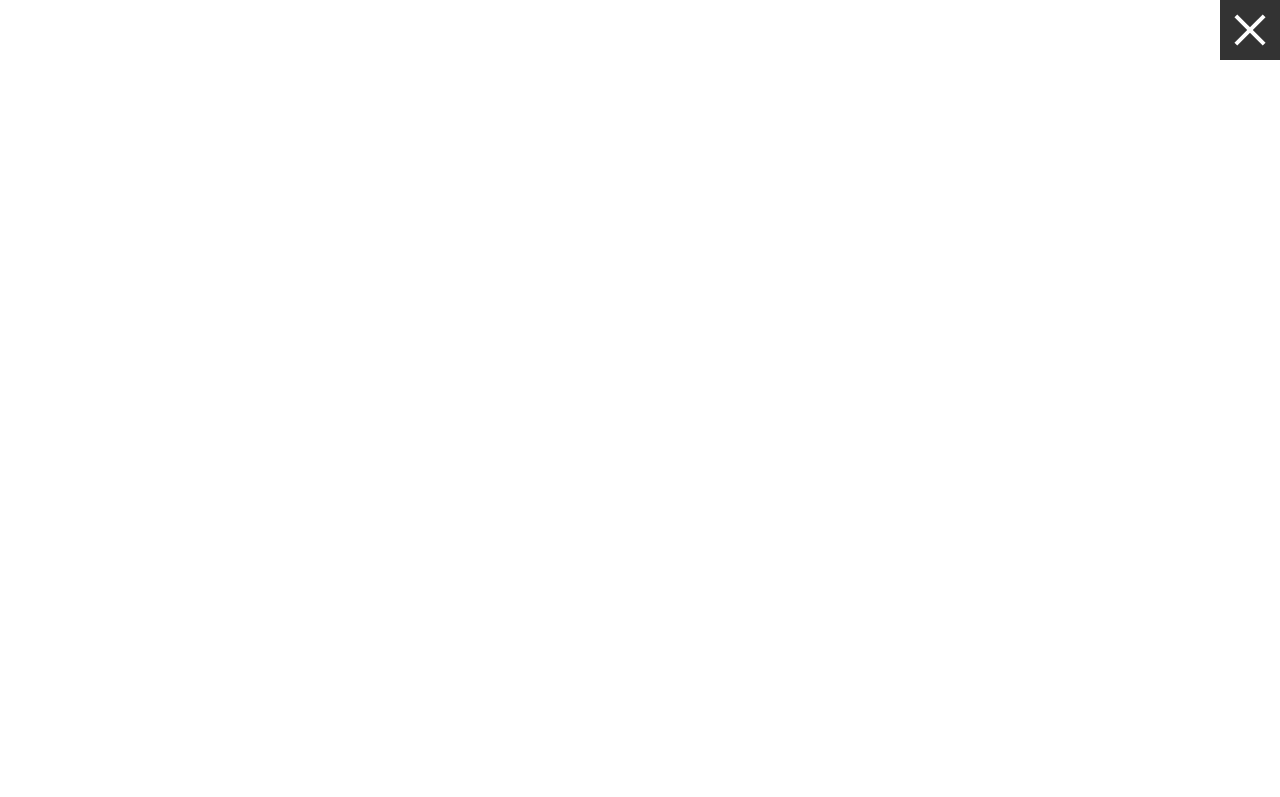
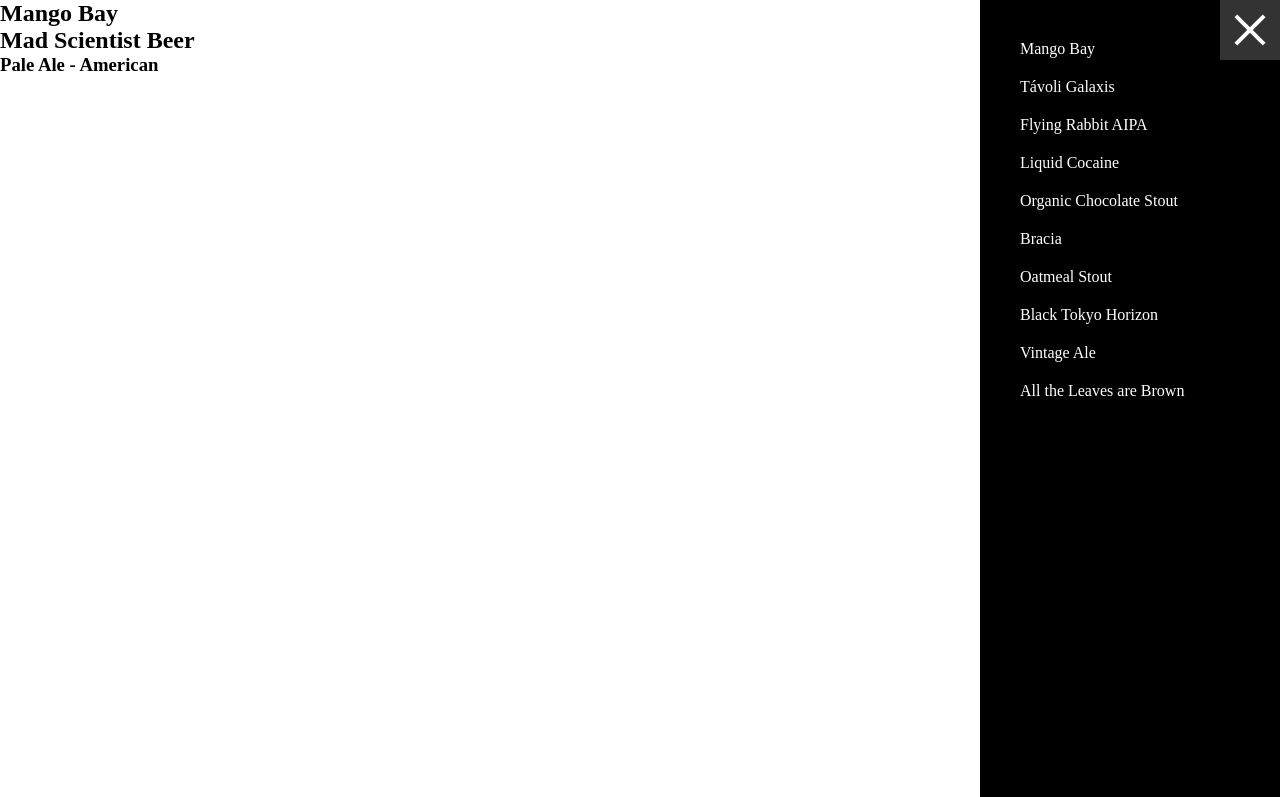
Before and after one commit to andrasghyczy/w7-practices, a plain HTML site: page frontend/index.html in a window 1280 px wide. Both pictures are taken after a click on the button 1250 px from the left and 30 px from the top of the page. Shown: the top 797 px of the page. Drawn offline with Linux system fonts and the light colour scheme.

Commit message:
Wednesday workflow

```diff
--- /dev/null
+++ b/frontend/data.js
@@ -0,0 +1,57 @@
+const beers = {
+	id: "beers",
+	logo: "Best Beers",
+	button: "details",
+	cards: [
+		{
+			title: "Mango Bay",
+			sub: "Mad Scientist Beer",
+			text: "Pale Ale - American"
+		},
+		{
+			title: "Távoli Galaxis",
+			sub: "Rothbeer Brewery",
+			text: "IPA - American"
+		},
+		{
+			title: "Flying Rabbit AIPA",
+			sub: "MONYO Brewing Co.",
+			text: "IPA - American"
+		},
+		{
+			title: "Liquid Cocaine",
+			sub: "Mad Scientist Beer",
+			text: "IPA - Imperial"
+		},
+		{
+			title: "Organic Chocolate Stout",
+			sub: "Samuel Smith Old Brewery",
+			text: "Stout - English"
+		},
+		{
+			title: "Bracia",
+			sub: "Thornbridge Brewery",
+			text: "Strong Ale - English"
+		},
+		{
+			title: "Oatmeal Stout",
+			sub: "Samuel Smith Old Brewery",
+			text: "Stout - Oatmeal"
+		},
+		{
+			title: "Black Tokyo Horizon",
+			sub: "BrewDog",
+			text: "Stout - American Imperial"
+		},
+		{
+			title: "Vintage Ale",
+			sub: "Fuller's",
+			text: "Old Ale"
+		},
+		{
+			title: "All the Leaves are Brown",
+			sub: "Tempest Brewing Company",
+			text: "Brown Ale - American"
+		},
+	]
+}
--- a/frontend/index.html
+++ b/frontend/index.html
@@ -7,6 +7,7 @@
 	<title>This is FRONTEND</title>
 	<link rel="stylesheet" href="reset.css">
 	<link rel="stylesheet" href="style.css">
+	<script src="data.js"></script>
 	<script src="script.js"></script>
 </head>
 <body>
--- a/frontend/script.js
+++ b/frontend/script.js
@@ -79,21 +79,70 @@
     `
 }
 
+const beerSectionComponent = function (title, sub, text, id){
+    return `
+        <section id="${id}">
+            <h1 class="beerName">${title}</h1>
+            <h2 class="beerCompany">${sub}</h2>
+            <h3 class="beerType">${text}</h3>
+        </section>
+    `
+}
+
+const beerAnchorComponent = function (title, id){
+    return `
+        <a href="#${id}">${title}</a>
+    `
+
+}
+
+const beerNavComponent = function (inner){
+    return`
+        <nav>${inner}</nav>
+    `
+
+}
+
+const menuButtonClickEvent = function (event){
+
+    event.currentTarget.closest("#root").classList.toggle("menu-opened")
+}
+
 const loadEvent = function (){
+
+    /*  console.log(typeof beerSectionComponent) // function
+        console.log(typeof beerSectionComponent()) // return érték típusa - string
+    */
+
     const rootElement = document.getElementById("root");
     rootElement.insertAdjacentHTML("beforeend", menuButtonComponent());
 
     const menuButtonElement = document.getElementById("menu-btn");
 
+    menuButtonElement.addEventListener("click", menuButtonClickEvent)
 
-    menuButtonElement.addEventListener("click", function (event){
+    let beerSections = "";
+    for (const beer of beers.cards) {
+        beerSections += beerSectionComponent(beer.title, beer.sub, beer.text);
+    }
+
+    rootElement.insertAdjacentHTML("beforeend", beerSections);
+
+    let beerAnchors = "";
+    for (const beer of beers.cards) {
+        beerAnchors += beerAnchorComponent(beer.title)
+    };
+
+    rootElement.insertAdjacentHTML("beforeend", beerNavComponent(beerAnchors));
+
+    /*menuButtonElement.addEventListener("click", function (event){
         // event.currentTarget.classList.toggle("clicked")
         // console.log(rootElement);
         // console.log(event.currentTarget.parentElement);
         // console.log(event.currentTarget.closest("#root"));
 
         event.currentTarget.closest("#root").classList.toggle("menu-opened")
-    })
+    })*/
 }
 
 window.addEventListener("load", loadEvent)
--- a/frontend/style.scss
+++ b/frontend/style.scss
@@ -8,6 +8,8 @@
         position: fixed;
         top: 0;
         right: 0;
+
+        z-index: 100;
 
         width: 60px;
         height: 60px;
@@ -50,5 +52,55 @@
                 transform: rotate(-45deg);
             }
         }
+
+        nav {
+            position: fixed;
+            top: 0;
+            right: 0;
+
+            z-index: 99;
+
+            width: 300px;
+            height: 100vh;
+
+            padding: 40px;
+
+            background-color: black;
+            color: white;
+
+            transition: right 500ms, transform 500ms;
+        }
     }
 }
+
+section {
+    width: 100%;
+    height: 100vh;
+}
+
+nav {
+
+    // alapértelmezetten a right: -300px, ha megkapja a clicked class nevet, akkor right:0 és animálódjon //
+
+    position: fixed;
+    top: 0;
+    right: -300px;
+
+    z-index: 99;
+
+    width: 300px;
+    height: 100vh;
+
+    padding: 40px;
+
+    background-color: black;
+    color: white;
+
+    transition: right 500ms, transform 500ms;
+
+    a {
+        display: block;
+
+        margin-bottom: 20px;
+    }
+}
```
Also changed, not shown: frontend/style.css, 1 other file.
